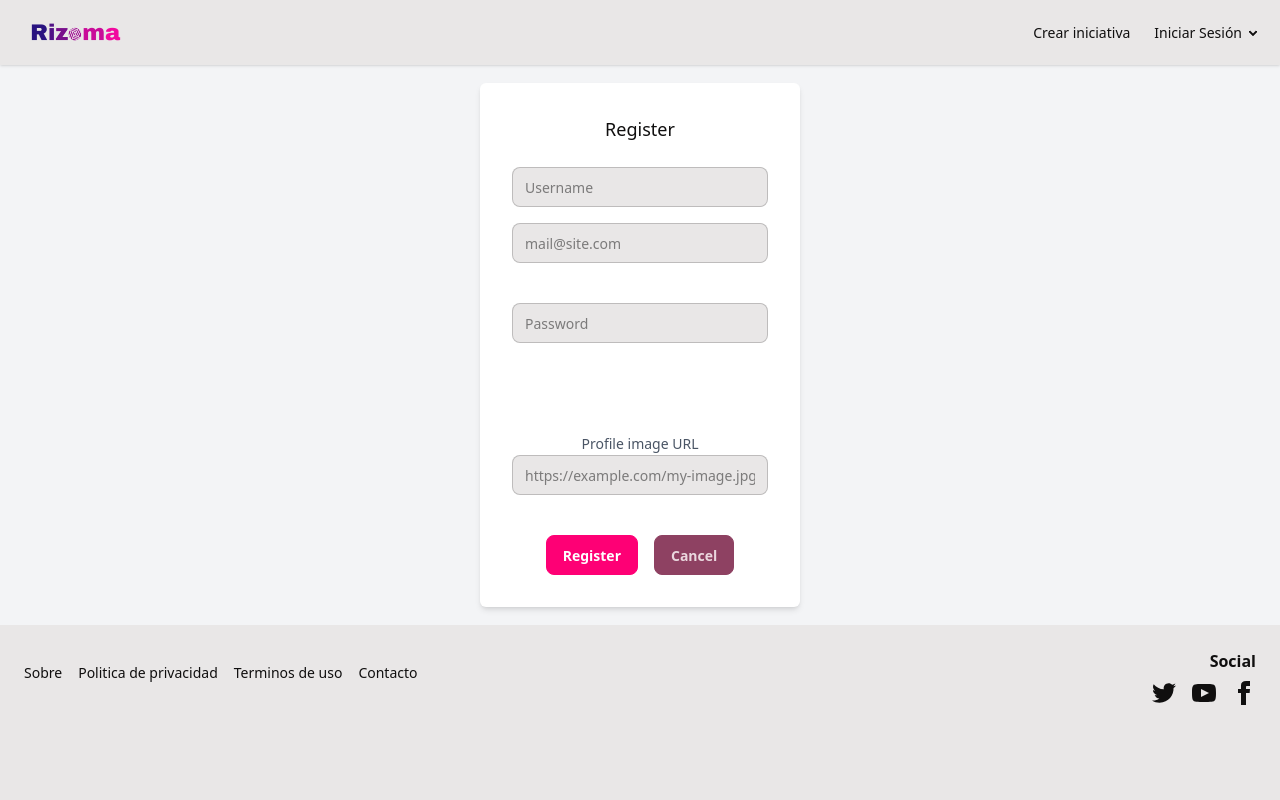
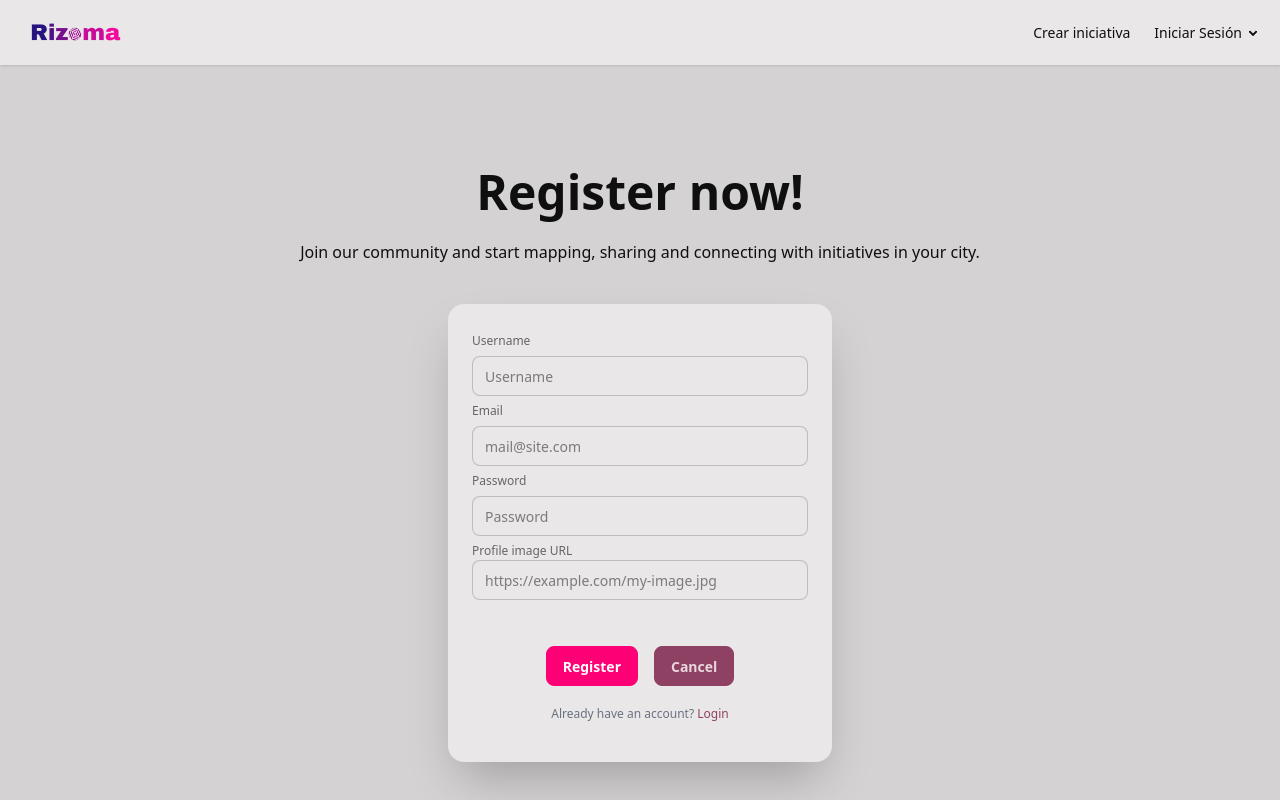
Before and after one commit to Rizoma-decentralized-networks/frontEnd, a React (Vite) app: page /register in a window 1280 px wide. Shown: the top 800 px of the page. Built offline with nearby package versions, Linux system fonts and the light colour scheme.

Commit message:
styles(LoginPage) : create mockup  LoginPage with daisyUI

```diff
--- a/src/application/AppRouter.jsx
+++ b/src/application/AppRouter.jsx
@@ -14,6 +14,7 @@ const AppRouter = () => {
             <Route path="/register" element={<RegisterPage />} />
             <Route path="/login" element={<LoginPage />} />
             <Route path="/post-mark" element={<PostMarkPage />} />
+
         </Routes>
         </Layout>
         </BrowserRouter>
--- a/src/components/NavBar.jsx
+++ b/src/components/NavBar.jsx
@@ -18,7 +18,7 @@ export default function NavBar() {
               <summary>Iniciar Sesión</summary>
               <ul className="bg-base-100 rounded-t-none p-2">
                 <li>
-                  <a>Login</a>
+                  <Link to="/login">Login</Link>
                 </li>
                 <li>
                   <Link to="/register">Registro</Link>
--- /dev/null
+++ b/src/components/sections/LoginSection.jsx
@@ -0,0 +1,30 @@
+import { Link } from 'react-router';
+
+export default function LoginSection() {
+    return (
+
+        <div className="hero bg-base-200 min-h-screen">
+        <div className="hero-content flex-col lg:flex-row-reverse">
+          <div className="text-center lg:text-left">
+            <h1 className="text-5xl font-bold">Login now!</h1>
+            <p className="py-6">
+              Start creating your own initiatives!
+            </p>
+          </div>
+          <div className="card bg-base-100 w-full max-w-sm shrink-0 shadow-2xl">
+            <div className="card-body">
+              <fieldset className="fieldset">
+                <label className="label">Email</label>
+                <input type="email" className="input" placeholder="Email" />
+                <label className="label">Password</label>
+                <input type="password" className="input" placeholder="Password" />
+                <div><a className="link link-hover">Forgot password?</a></div>
+                <button className="btn btn-primary mt-4">Login</button>
+                <div className="text-xs text-gray-500 align-center mt-6">Don't have an account? <Link to="/register" className="text-secondary hover:text-primary-focus">Register</Link></div>
+              </fieldset>
+            </div>
+          </div>
+        </div>
+      </div>
+    )
+}
--- a/src/components/sections/RegisterSection.jsx
+++ b/src/components/sections/RegisterSection.jsx
@@ -1,22 +1,23 @@
-import React, { useState } from 'react';
-import { useForm } from 'react-hook-form';
-import RegisterButton from '../buttons/RegisterButton';
-import CancelButton from '../buttons/CancelButton';
-import { postUser } from '../../services/apiUsers';
+import React, { useState } from "react";
+import { useForm } from "react-hook-form";
+import RegisterButton from "../buttons/RegisterButton";
+import CancelButton from "../buttons/CancelButton";
+import { postUser } from "../../services/apiUsers";
+import { Link } from "react-router";
 
 const RegisterSection = () => {
   const {
     register,
     handleSubmit,
     formState: { errors },
-    reset
+    reset,
   } = useForm({
     defaultValues: {
-      username: '',
-      email: '',
-      password: '',
-      userImageUrl: ''
-    }
+      username: "",
+      email: "",
+      password: "",
+      userImageUrl: "",
+    },
   });
 
   const [isLoading, setIsLoading] = useState(false);
@@ -32,7 +33,6 @@ const RegisterSection = () => {
     if (result.success) {
       console.log("User created successfully:", result.data);
       reset();
-
     } else {
       setError(result.error.message);
     }
@@ -40,108 +40,134 @@ const RegisterSection = () => {
     setIsLoading(false);
   };
 
+  return (
+    <div className="hero bg-base-200 min-h-screen">
+      <div className="hero-content flex-col lg:flex-row-reverse">
+        <div className="text-center lg:text-left">
+          <h1 className="text-5xl font-bold">Register now!</h1>
+          <p className="py-6">
+            Join our community and start mapping, sharing and connecting with
+            initiatives in your city.
+          </p>
+        </div>
 
-  return (
-    <div className="bg-gray-100 flex items-center justify-center min-h-[70vh]">
-      <div className="bg-white shadow-md p-8 rounded-md w-80 text-center">
-        <h1 className="text-lg mb-6">Register</h1>
-
-        {error && <div className="text-red-500 mb-4 text-sm">{error}</div>}
+        <div className="card bg-base-100 w-full max-w-sm shrink-0 shadow-2xl">
+          <div className="card-body">
+            {error && <div className="alert alert-error">{error}</div>}
 
             <form onSubmit={handleSubmit(onSubmit)}>
-          <div className="form-control mb-4">
+              <fieldset className="fieldset">
+                <label className="label">Username</label>
                 <input
                   type="text"
+                  className={`input w-full ${
+                    errors.username ? "input-error" : ""
+                  }`}
                   placeholder="Username"
-              className={`input input-bordered w-full ${errors.username ? 'input-error' : ''}`}
                   {...register("username", {
                     required: "Username is required",
-                minLength: { value: 3, message: "Username must be at least 3 characters" },
-                maxLength: { value: 30, message: "Username cannot exceed 30 characters" }
+                    minLength: {
+                      value: 3,
+                      message: "Username must be at least 3 characters",
+                    },
+                    maxLength: {
+                      value: 30,
+                      message: "Username cannot exceed 30 characters",
+                    },
                   })}
                 />
-            {errors.username && <div className="text-xs text-error text-left mt-1">{errors.username.message}</div>}
+                {errors.username && (
+                  <div className="text-xs text-error mt-1">
+                    {errors.username.message}
                   </div>
+                )}
 
-          <div className="form-control mb-4">
+                <label className="label">Email</label>
                 <input
                   type="email"
+                  className={`input w-full ${
+                    errors.email ? "input-error" : ""
+                  }`}
                   placeholder="mail@site.com"
-              className={`input input-bordered w-full ${errors.email ? 'input-error' : ''}`}
                   {...register("email", {
                     required: "Email is required",
                     pattern: {
                       value: /^[A-Z0-9._%+-]+@[A-Z0-9.-]+\.[A-Z]{2,}$/i,
-                  message: "Enter valid email address"
-                }
+                      message: "Enter valid email address",
+                    },
                   })}
                 />
-            {errors.email ? (
-              <div className="text-xs text-error text-left mt-1">{errors.email.message}</div>
-            ) : (
-              <div className="validator-hint text-xs text-gray-500 text-left">Enter valid email address</div>
+                {errors.email && (
+                  <div className="text-xs text-error mt-1">
+                    {errors.email.message}
+                  </div>
                 )}
-          </div>
 
-          <div className="form-control mb-2">
+                <label className="label">Password</label>
                 <input
                   type="password"
-              className={`input input-bordered w-full ${errors.password ? 'input-error' : ''}`}
+                  className={`input w-full ${
+                    errors.password ? "input-error" : ""
+                  }`}
                   placeholder="Password"
                   {...register("password", {
                     required: "Password is required",
-                minLength: { value: 8, message: "Password must be at least 8 characters" },
+                    minLength: {
+                      value: 8,
+                      message: "Password must be at least 8 characters",
+                    },
                     pattern: {
                       value: /(?=.*\d)(?=.*[a-z])(?=.*[A-Z]).{8,}/,
-                  message: "Password must include at least one number, one lowercase and one uppercase letter"
-                }
+                      message:
+                        "Password must include at least one number, one lowercase and one uppercase letter",
+                    },
                   })}
                 />
 
-            {errors.password ? (
-              <div className="text-xs text-error text-left mt-1">{errors.password.message}</div>
-            ) : (
-              <p className="validator-hint text-xs text-gray-500 mb-4 text-left">
-                Must be more than 8 characters, including
-                <br/>• At least one number
-                <br/>• At least one lowercase letter
-                <br/>• At least one uppercase letter
-              </p>
-            )}
-          </div>
-
                 <div className="form-control mb-4">
-            <label className="label">
-              <span className="label-text text-sm text-gray-600">Profile image URL</span>
-            </label>
+                  <label className="label">Profile image URL</label>
                   <input
                     type="url"
                     placeholder="https://example.com/my-image.jpg"
-              className={`input input-bordered w-full text-sm ${errors.userImageUrl ? 'input-error' : ''}`}
+                    className={`input input-bordered w-full text-sm ${
+                      errors.userImageUrl ? "input-error" : ""
+                    }`}
                     {...register("userImageUrl", {
                       pattern: {
-                  value: /^(https?:\/\/)?([\da-z.-]+)\.([a-z.]{2,6})([/\w .-]*)*\/?$/,
-                  message: "Please enter a valid URL"
-                }
+                        value:
+                          /^(https?:\/\/)?([\da-z.-]+)\.([a-z.]{2,6})([/\w .-]*)*\/?$/,
+                        message: "Please enter a valid URL",
+                      },
                     })}
                   />
                   {errors.userImageUrl ? (
-              <div className="text-xs text-error text-left mt-1">{errors.userImageUrl.message}</div>
+                    <div className="text-xs text-error text-left mt-1">
+                      {errors.userImageUrl.message}
+                    </div>
                   ) : (
-              <div className="validator-hint text-xs text-gray-500 text-left">Optional: Enter your profile image URL</div>
+                    <div className="validator-hint text-xs text-gray-500 text-left">
+                      Optional: Enter your profile image URL
+                    </div>
                   )}
                 </div>
+                <div className="flex justify-center gap-4">
+                  <RegisterButton isLoading={isLoading} />
+                  <CancelButton onCancel={reset} />
+                </div>
 
-          <div className="flex justify-center gap-4">
-            <RegisterButton
-              isLoading={isLoading}
-            />
-
-            <CancelButton
-              onCancel={reset}
-            />
+              </fieldset>
+            </form>
+            <div className="text-xs text-gray-500 mb-4 mt-2 text-center">
+                  Already have an account?{" "}
+                  <Link
+                    to="/login"
+                    className="text-secondary hover:text-primary-focus"
+                  >
+                    Login
+                  </Link>
                 </div>
-        </form>
+          </div>
+        </div>
       </div>
     </div>
   );
--- a/src/pages/LoginPage.jsx
+++ b/src/pages/LoginPage.jsx
@@ -1,6 +1,8 @@
+import LoginSection from "../components/sections/LoginSection";
+
 export default function LoginPage(){
     return (
-      <p> Login Page</p>
+      <LoginSection />
 
     );
 
```
Lines whose indentation alone changed are shown as unchanged.
